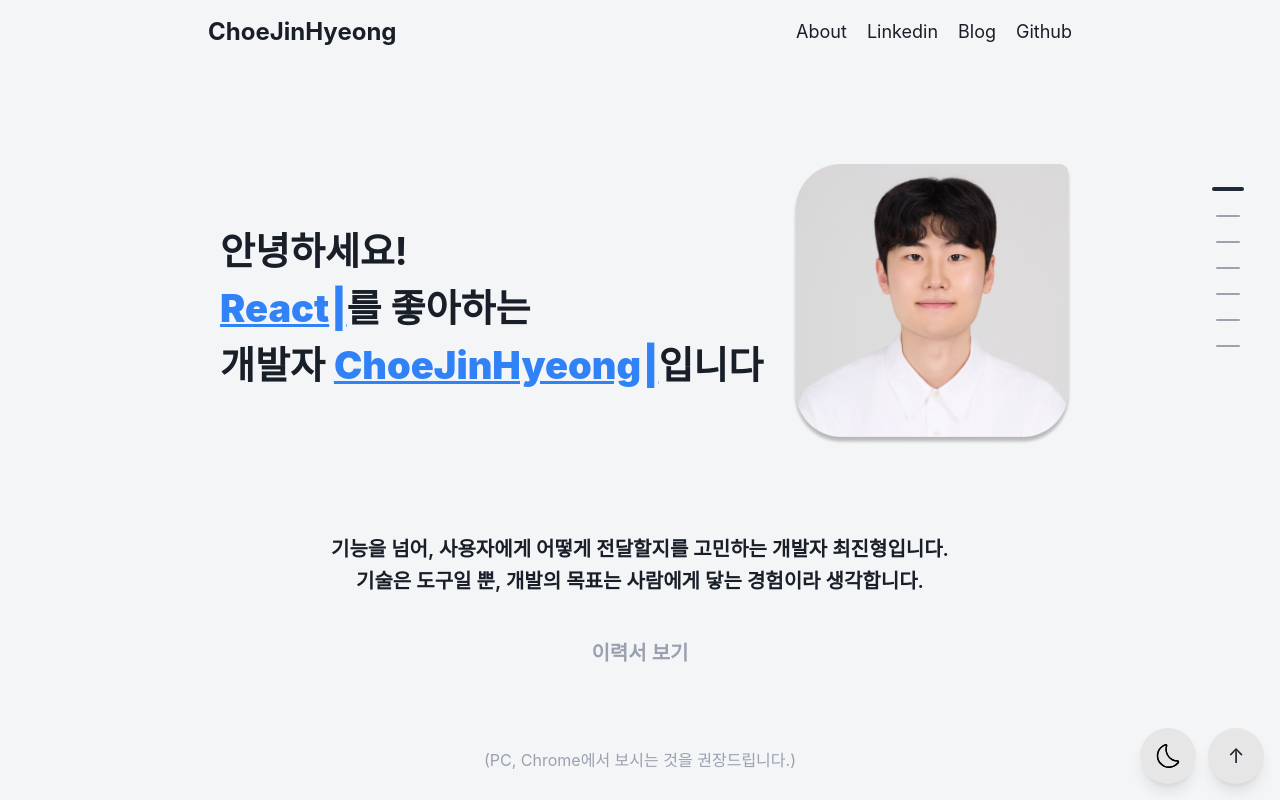
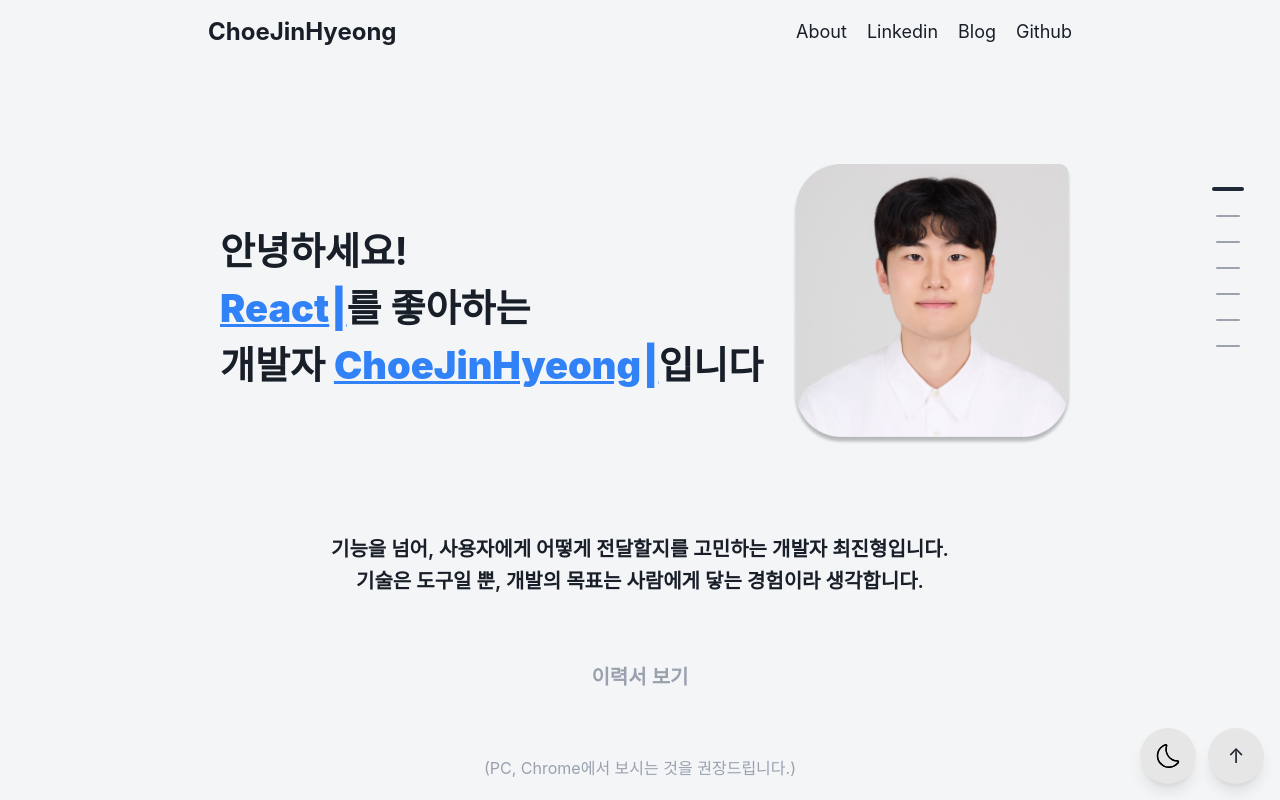
Before and after one commit to Neogul02/ChoeJinHyeong, a Next.js app: page / in a window 1280 px wide. Shown: the top 800 px of the page. Built offline with nearby package versions, Linux system fonts and the light colour scheme.

Commit message:
Update page.tsx

```diff
--- a/src/app/page.tsx
+++ b/src/app/page.tsx
@@ -59,11 +59,11 @@ export default function Home() {
             기술은 도구일 뿐, 개발의 목표는 사람에게 닿는 경험이라 생각합니다.
           </p>
           <button
-            className='cursor-pointer  text-base font-semibold md:text-[20px] text-gray-400 hover:text-[#3182f6] transition-colors mt-10'
+            className='cursor-pointer  text-base font-semibold md:text-[20px] text-gray-400 hover:text-[#3182f6] transition-colors py-16'
             onClick={() => window.open('https://www.figma.com/design/WBaXINRDszR2CRStJTHpbI/choejinhyeong_resume?node-id=0-1&t=7DZc4iYEwVO0HI1X-1', '_blank')}>
             이력서 보기
           </button>
-          <p className='text-center mt-20 text-gray-400'>(PC, Chrome에서 보시는 것을 권장드립니다.)</p>
+          <p className='text-center text-gray-400'>(PC, Chrome에서 보시는 것을 권장드립니다.)</p>
         </motion.section>
       </div>
 
```
